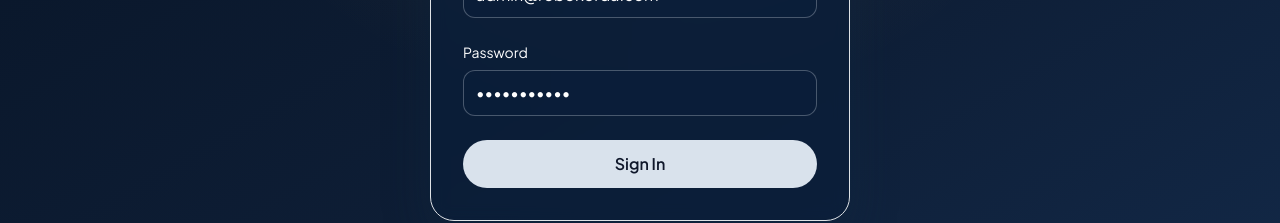
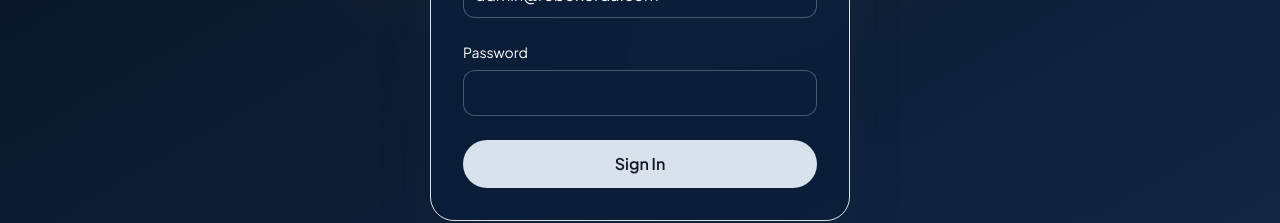
Before and after one commit to cyberflacxx/robokorda-invitation, a Next.js app: page /admin/login in a window 1280 px wide. Shown: the part 397-620 px from the top of the page. Built offline with nearby package versions, Linux system fonts and the light colour scheme.

Commit message:
fix: disable admin password autofill on login

```diff
--- a/src/app/admin/login/page.tsx
+++ b/src/app/admin/login/page.tsx
@@ -9,7 +9,7 @@ import toast from "react-hot-toast";
 export default function AdminLoginPage() {
   const router = useRouter();
   const [email, setEmail] = useState("admin@robokorda.com");
-  const [password, setPassword] = useState("Admin@12345");
+  const [password, setPassword] = useState("");
   const [loading, setLoading] = useState(false);
 
   const onSubmit = async (event: React.FormEvent) => {
@@ -62,7 +62,12 @@ export default function AdminLoginPage() {
       </header>
 
       <main className="d-flex align-items-center justify-content-center px-4 py-5" style={{ minHeight: "calc(100vh - 148px)" }}>
-        <form onSubmit={onSubmit} className="w-100 rounded-3xl border border-brand-gold/30 bg-brand-black/70 p-8 text-brand-paper shadow-glow backdrop-blur" style={{ maxWidth: "420px" }}>
+        <form
+          onSubmit={onSubmit}
+          autoComplete="off"
+          className="w-100 rounded-3xl border border-brand-gold/30 bg-brand-black/70 p-8 text-brand-paper shadow-glow backdrop-blur"
+          style={{ maxWidth: "420px" }}
+        >
           <p className="mb-2 text-xs uppercase tracking-[0.25em] text-brand-gold">Control Center</p>
           <h1 className="mb-2 text-3xl font-semibold text-brand-paper">Admin Login</h1>
           <p className="mb-6 text-sm text-brand-paper/80">Manage invitations and RSVPs securely.</p>
@@ -74,7 +79,14 @@ export default function AdminLoginPage() {
 
           <div className="mb-6">
             <label className="mb-2 block text-sm">Password</label>
-            <input className="input" value={password} onChange={(event) => setPassword(event.target.value)} type="password" required />
+            <input
+              className="input"
+              value={password}
+              onChange={(event) => setPassword(event.target.value)}
+              type="password"
+              autoComplete="new-password"
+              required
+            />
           </div>
 
           <button type="submit" disabled={loading} className="btn-primary w-full disabled:opacity-60">
```
